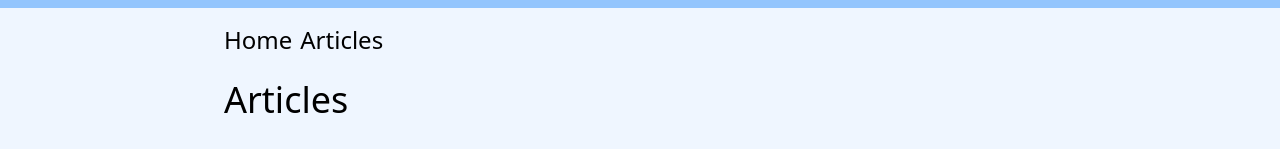
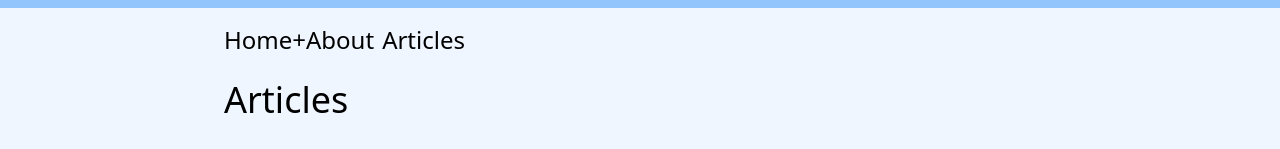
Before and after one commit to JeanRemyDuboc/dubocio, an Astro site: page /blog in a window 1280 px wide. Shown: the top 149 px of the page. Built offline with nearby package versions, Linux system fonts and the light colour scheme; Astro itself is replaced by a stand-in of ours.

Commit message:
Updates home+about menu

```diff
--- a/src/components/Nav.astro
+++ b/src/components/Nav.astro
@@ -2,7 +2,7 @@
 ---
 <nav>
 <ul class="flex pb-quarter">
-  <li><a href="/" class="block pr-1">Home</a></li>
+  <li><a href="/" class="block pr-1">Home+About</a></li>
   <li><a href="/blog" class="block pl-1">Articles</a></li>
 </ul>
 </nav>
```
